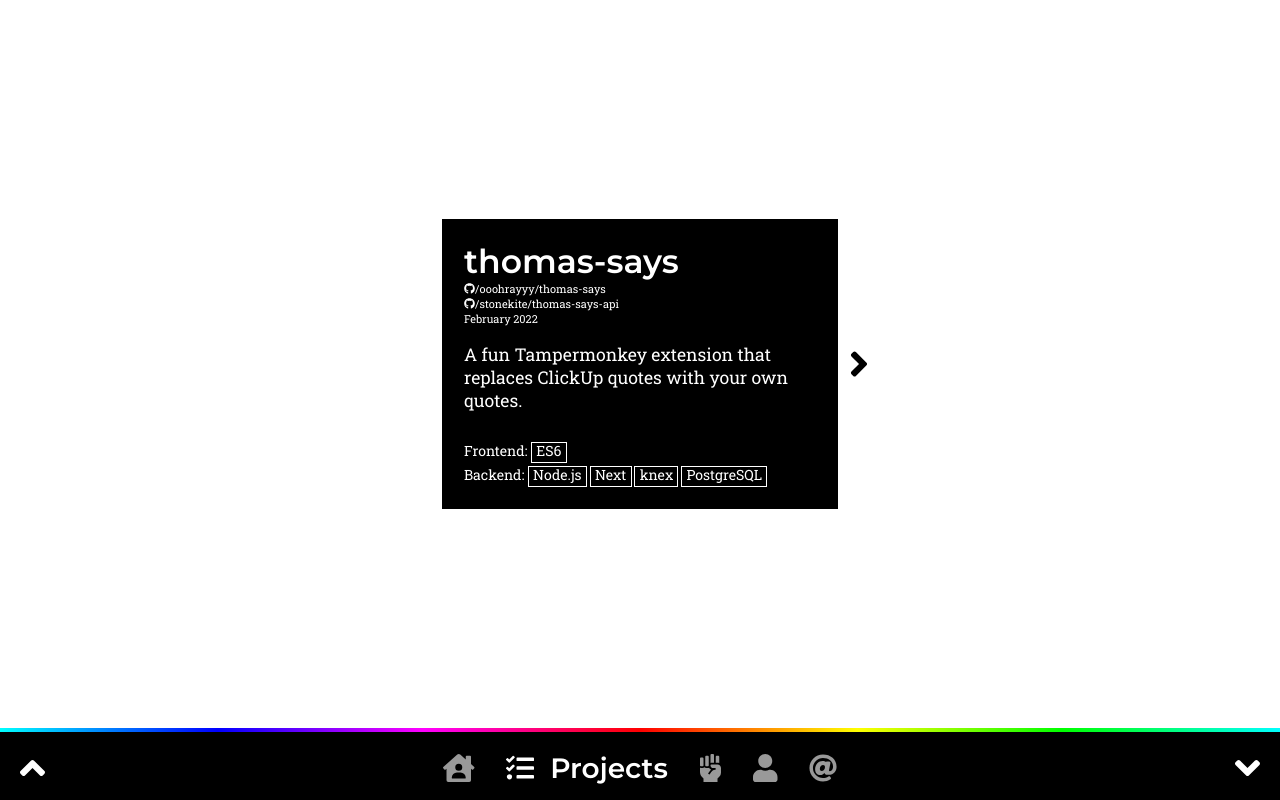
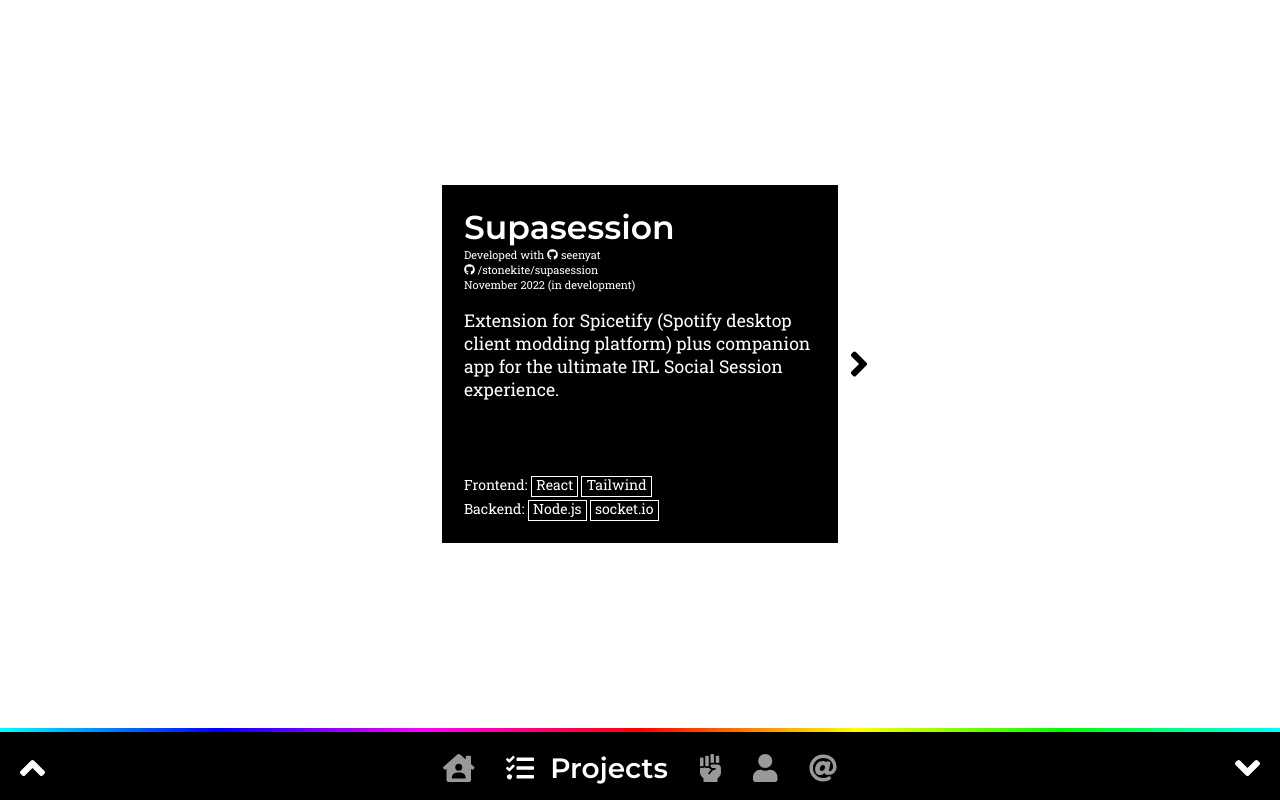
Before and after one commit to thatssosanya/alexmazurenko, a Next.js app: page / in a window 1280 px wide. Both pictures are taken after a click on the element "Projects". Shown: the part 800-1600 px from the top of the page. Built offline with nearby package versions, Linux system fonts and the light colour scheme.

Commit message:
updated projects

```diff
--- a/components/Personal.js
+++ b/components/Personal.js
@@ -25,7 +25,7 @@
     <Section selected={ selected }>
       <StyledContainer>
         <p>
-          I&apos;m a young and ambitious developer currently based in Saint Petersburg, Russia.
+          I&apos;m a young and ambitious developer currently based in Istanbul, Turkey.
         </p>
         <p>
           I love creating things that make peoples&apos; lives better, be it because they&apos;re useful or just plain fun.
--- a/components/Projects/Project.js
+++ b/components/Projects/Project.js
@@ -43,6 +43,12 @@
       color: #fff;
       text-decoration: none;
     }
+
+    &-nobreak {
+      a {
+        display: inline-block;
+      }
+    }
   }
 
   .When {
@@ -67,6 +73,7 @@
     imgSrc,
     title,
     github,
+    collaborators,
     when,
     description,
     frontend,
@@ -74,10 +81,17 @@
     other
   } = project
 
-  const httpsGithub = useMemo(() => github?.length && github.map(path => ({
-    href: `https://github.com${path}`,
-    path: path
+  const httpsGithub = useMemo(() => github?.length &&
+    github.map(path => ({
+      href: `https://github.com${path}`,
+      path
   })), [github])
+
+  const httpsCollaborators = useMemo(() => collaborators?.length &&
+    collaborators.map(username => ({
+      href: `https://github.com/${username}`,
+      username
+  })), [collaborators])
 
   const ref = useRef(null)
   useEffect(() => {
@@ -98,19 +112,31 @@
           { title }
         </div>
         {
+          httpsCollaborators?.length &&
+          <div className="Github Github-nobreak">
+            Developed with {
+              httpsCollaborators.map(collaborator => (
+                <a
+                  href={ collaborator.href } target="_blank" rel="noreferrer"
+                  key={ collaborator.username }
+                >
+                  <FontAwesomeIcon icon={ faGithub } /> { collaborator.username }
+                </a>
+              ))
+            }
+          </div>
+        }
+        {
           httpsGithub?.length ?
           <div className="Github">
             {
               httpsGithub.map(link => (
-                <React.Fragment key={ link.path }>
-                  <a
-                    href={ link.href }
-                    target="_blank"
-                    rel="noreferrer"
-                  >
-                    <FontAwesomeIcon icon={ faGithub } />{ link.path }
-                  </a>
-                </React.Fragment>
+                <a
+                  href={ link.href } target="_blank" rel="noreferrer"
+                  key={ link.path }
+                >
+                  <FontAwesomeIcon icon={ faGithub } /> { link.path }
+                </a>
               ))
             }
           </div> :
--- a/components/Projects/index.js
+++ b/components/Projects/index.js
@@ -26,13 +26,37 @@
 
   const projects = useMemo(() => [
     {
+      // imgSrc: "/images/projects/face.png",
+      title: "Supasession",
+      collaborators: ["seenyat"],
+      github: ["/stonekite/supasession"],
+      when: "November 2022 (in development)",
+      description: "Extension for Spicetify (Spotify desktop client modding platform) plus companion app " +
+        "for the ultimate IRL Social Session experience.",
+      frontend: ["React", "Tailwind"],
+      backend: ["Node.js", "socket.io"]
+    },
+    {
+      // imgSrc: "/images/projects/face.png",
+      title: "Bright Data",
+      when: "Commercial, April 2022 - Current",
+      description: "Frontend and backend work focusing around the control panel (stats and such) " +
+        "and third-party service integrations.",
+      frontend: ["React", "Sass"],
+      backend: ["Node.js", "Express", "MongoDB"]
+    },
+    {
+      // imgSrc: "/images/projects/face.png",
       title: "thomas-says",
+      collaborators: ["ooohrayyy"],
       github: [
         "/ooohrayyy/thomas-says",
-        "/stonekite/thomas-says-api"
+        "/stonekite/thomas-says-api",
+        "/stonekite/thomas-says-bot"
       ],
       when: "February 2022",
-      description: "A fun Tampermonkey extension that replaces ClickUp quotes with your own quotes.",
+      description: "A fun Tampermonkey extension that replaces ClickUp quotes with your own quotes - " +
+        "we did our Project Manager's quotes. Plus, a Telegram bot to respond to messages with relevant quotes.",
       frontend: ["ES6"],
       backend: ["Node.js", "Next", "knex", "PostgreSQL"]
     },
@@ -55,7 +79,7 @@
     {
       // imgSrc: "/images/projects/face.png",
       title: "innoscripta",
-      when: "Commercial, November 2021 - Current",
+      when: "Commercial, November 2021 - April 2022",
       description: "Frontend work ranging from fixing bugs and refactoring existing apps " +
         "to implementing all-new functionality in a very dynamic startup environment.",
       frontend: ["React", "Redux", "Sass"]
--- a/components/Skills/index.js
+++ b/components/Skills/index.js
@@ -14,7 +14,8 @@
       "React": {
         "Next": {},
         "Gatsby": {},
-        "styled-components": {}
+        "styled-components": {},
+        "emotion": {}
       },
       "Redux": {
         "redux-saga": {}
@@ -22,7 +23,8 @@
       "TypeScript": {},
       "ES6+": {},
       "Vue": {},
-      "Sass": {}
+      "Sass": {},
+      "Tailwind": {}
     },
     "Backend": {
       "Node.js": {
@@ -35,11 +37,6 @@
         "Selenium": {},
         "Beautiful Soup": {},
         "PIL": {}
-      },
-      "C#": {
-        ".NET 5": {},
-        ".NET Core": {},
-        ".NET MVC": {}
       },
       "DB": {
         "PostgreSQL": {},
```
Also changed, not shown: 1 other file (tests, documents, lock files or other folders).
